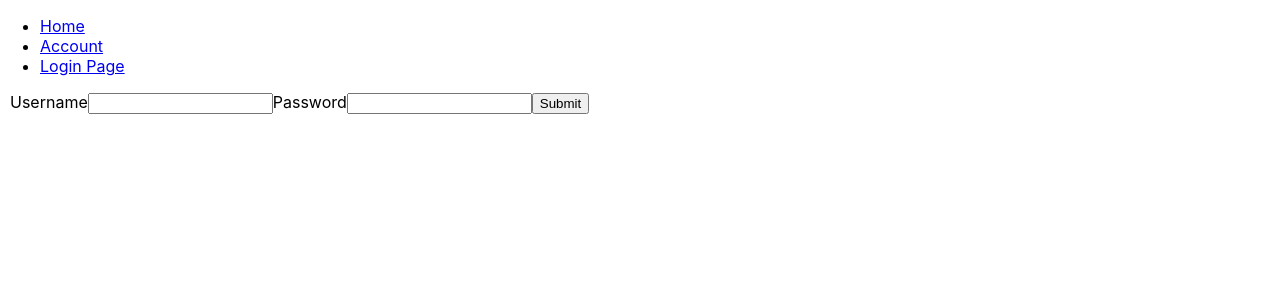
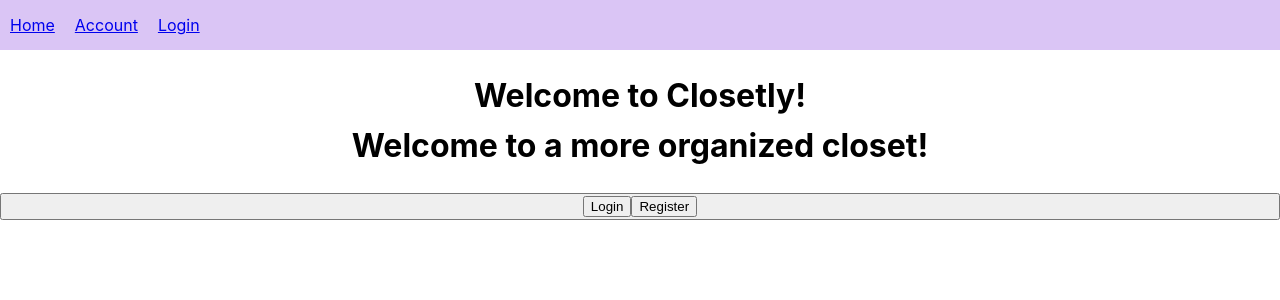
Before and after one commit to nikitasheremet/closetly-frontend, a React (Create React App) app: page /landing in a window 1280 px wide. Before the commit this address led to /login. Shown: the top 300 px of the page. Built offline with nearby package versions, Linux system fonts and the light colour scheme; no server answers.

Commit message:
add navbar and landing page

```diff
--- a/package.json
+++ b/package.json
@@ -17,6 +17,7 @@
     "react-dom": "^17.0.1",
     "react-router-dom": "^5.2.0",
     "react-scripts": "4.0.1",
+    "styled-components": "^5.3.3",
     "typescript": "^4.1.2",
     "web-vitals": "^0.2.4"
   },
--- a/src/components/Account/Account.tsx
+++ b/src/components/Account/Account.tsx
@@ -1,54 +1,61 @@
 import { useState } from "react";
-import {
-    Link, useHistory
-  } from "react-router-dom";
+import { useHistory } from "react-router-dom";
 import serverRequest from "../../helpers/serverRequest";
 
 function Account() {
   const history = useHistory();
-  const [updatedPassword, setUpdatedPassword] = useState({pass1: "", pass2: ""})
+  const [updatedPassword, setUpdatedPassword] = useState({
+    pass1: "",
+    pass2: "",
+  });
   const handleUpdatePassword = async () => {
-    const {pass1, pass2} = updatedPassword
+    const { pass1, pass2 } = updatedPassword;
     if (pass1 === pass2) {
       try {
-        await serverRequest("post", `/user/updatePassword`, { newPassword: pass1}, history)
-        setUpdatedPassword({pass1: "", pass2: ""})
+        await serverRequest(
+          "post",
+          `/user/updatePassword`,
+          { newPassword: pass1 },
+          history
+        );
+        setUpdatedPassword({ pass1: "", pass2: "" });
       } catch (err) {
         console.error("password could not be saved", err);
       }
     } else {
-      window.alert("Passwords do not match")
+      window.alert("Passwords do not match");
     }
-  }
+  };
   const handleNewPasswordOnChange = (e) => {
-    setUpdatedPassword(state => ({...state, [e.target.name]: e.target.value}))
-  }
+    setUpdatedPassword((state) => ({
+      ...state,
+      [e.target.name]: e.target.value,
+    }));
+  };
   return (
     <div>
-      <div>
-      <nav>
-          <ul>
-            <li>
-              <Link to="/">Home</Link>
-            </li>
-            <li>
-              <Link to="/account">Account</Link>
-            </li>
-            <li>
-              <Link to="/login">Login Page</Link>
-            </li>
-          </ul>
-        </nav>
-
-  </div>
       <p>Update your password</p>
       <label htmlFor="pass-1">Enter new password</label>
-  <input id="pass-1" name="pass1" onChange={handleNewPasswordOnChange} value={updatedPassword.pass1} type="password"></input>
+      <input
+        id="pass-1"
+        name="pass1"
+        onChange={handleNewPasswordOnChange}
+        value={updatedPassword.pass1}
+        type="password"
+      ></input>
       <label htmlFor="pass-2">Re-enter password</label>
-  <input id="pass-2" name="pass2" onChange={handleNewPasswordOnChange} value={updatedPassword.pass2} type="password"></input>
-  <button id="pass-update" onClick={handleUpdatePassword}>Update Password</button>
+      <input
+        id="pass-2"
+        name="pass2"
+        onChange={handleNewPasswordOnChange}
+        value={updatedPassword.pass2}
+        type="password"
+      ></input>
+      <button id="pass-update" onClick={handleUpdatePassword}>
+        Update Password
+      </button>
     </div>
- )
+  );
 }
 
 export default Account;
--- a/src/components/App.tsx
+++ b/src/components/App.tsx
@@ -1,20 +1,21 @@
-import '../css/App.css';
-import {
-  BrowserRouter,
-  Switch,
-  Route,
-} from "react-router-dom";
-import Account from "./Account/Account"
-import Login from "./Login/Login"
-import Main from "./Home/Main"
+import "../css/App.css";
+import { BrowserRouter, Switch, Route } from "react-router-dom";
+import Account from "./Account/Account";
+import Login from "./Login/Login";
+import Main from "./Home/Main";
+import Navbar from "./Navbar";
+import LandingPage from "./LandingPage/LandingPage";
 
 function App() {
   return (
-  <BrowserRouter
-  >
+    <BrowserRouter>
+      <Navbar />
       <Switch>
         <Route path="/account">
           <Account />
+        </Route>
+        <Route path="/landing">
+          <LandingPage />
         </Route>
         <Route path="/login">
           <Login />
@@ -23,7 +24,8 @@ function App() {
           <Main />
         </Route>
       </Switch>
-  </BrowserRouter>)
+    </BrowserRouter>
+  );
 }
 
 export default App;
--- a/src/components/Home/Main.tsx
+++ b/src/components/Home/Main.tsx
@@ -1,5 +1,5 @@
-import { Fragment, useEffect, useState } from "react";
-import { Link, useHistory } from "react-router-dom";
+import { useEffect, useState } from "react";
+import { useHistory } from "react-router-dom";
 import ImageUpload from "./ImageUpload";
 import ImageCard from "./ImageCard";
 import ImageDetails from "./ImageDetails";
@@ -38,7 +38,6 @@ function Main() {
     setTags(Array.from(new Set(arrayOfTags)));
   }, [userImages]);
 
-
   useEffect(() => {
     async function fetchImages() {
       try {
@@ -66,7 +65,7 @@ function Main() {
         if (selectedTags.includes(imageTag)) {
           return imageTag;
         } else {
-          return undefined
+          return undefined;
         }
       })
       .filter((tag) => tag);
@@ -77,20 +76,7 @@ function Main() {
     }
   };
   return (
-    <Fragment>
-      <nav>
-        <ul>
-          <li>
-            <Link to="/">Home</Link>
-          </li>
-          <li>
-            <Link to="/account">Account</Link>
-          </li>
-          <li>
-            <Link to="/login">Login Page</Link>
-          </li>
-        </ul>
-      </nav>
+    <>
       <div>
         <div>
           <button onClick={addPictureClick}>Add Picture</button>
@@ -130,7 +116,7 @@ function Main() {
                 />
               );
             } else {
-              return undefined
+              return undefined;
             }
           })}
         </div>
@@ -145,7 +131,7 @@ function Main() {
           )}
         </div>
       </div>
-    </Fragment>
+    </>
   );
 }
 
--- /dev/null
+++ b/src/components/LandingPage/LandingPage.tsx
@@ -0,0 +1,34 @@
+import React from "react";
+import styled from "styled-components";
+const LandingPage = () => {
+  return (
+    <LandingPageWrapper>
+      <LandingPageWelcomeMessage>
+        Welcome to Closetly! <br /> Welcome to a more organized closet!
+      </LandingPageWelcomeMessage>
+      <CtaButtonWrapper>
+        <button>Login</button>
+        <button>Register</button>
+      </CtaButtonWrapper>
+    </LandingPageWrapper>
+  );
+};
+
+const LandingPageWrapper = styled.div`
+  display: flex;
+  flex-direction: column;
+  width: 100vw;
+  height: 100%;
+`;
+const LandingPageWelcomeMessage = styled.h1`
+  text-align: center;
+  line-height: 50px;
+`;
+const CtaButtonWrapper = styled.button`
+  display: flex;
+  flex-direction: row;
+  align-items: space-around;
+  justify-content: center;
+`;
+
+export default LandingPage;
--- a/src/components/Login/Login.tsx
+++ b/src/components/Login/Login.tsx
@@ -1,70 +1,82 @@
-import React, { useEffect, useState} from 'react';
-import axios from 'axios'
-import {
-    Link,
-    useHistory
-  } from "react-router-dom";
+import React, { useEffect, useState } from "react";
+import axios from "axios";
+import { useHistory } from "react-router-dom";
 
 function Login() {
   let history = useHistory();
-    const [formData, setFormData] = useState({username: '', password: ''})
+  const [formData, setFormData] = useState({ username: "", password: "" });
   const handleSubmit = async (event) => {
-      event.preventDefault()
-      const token = localStorage.getItem('closetlyToken')
-      const {username, password} = formData
-      const loginResult = await axios.post(`${process.env.REACT_APP_BACKEND_URL}/user/login`, {
-        username, password, token
-      })
+    event.preventDefault();
+    const token = localStorage.getItem("closetlyToken");
+    const { username, password } = formData;
+    const loginResult = await axios.post(
+      `${process.env.REACT_APP_BACKEND_URL}/user/login`,
+      {
+        username,
+        password,
+        token,
+      }
+    );
     if (loginResult.data.createdToken) {
-        localStorage.setItem('closetlyToken', JSON.stringify(loginResult.data.createdToken))
+      localStorage.setItem(
+        "closetlyToken",
+        JSON.stringify(loginResult.data.createdToken)
+      );
     }
     if (loginResult.data.loggedIn) {
-        history.push('/')
+      history.push("/");
+    }
+  };
+
+  const updateData = (updateEvent: React.FormEvent<HTMLInputElement>): void => {
+    const {
+      currentTarget: { name: formKey, value },
+    } = updateEvent;
+    setFormData((formData) => ({ ...formData, [formKey]: value }));
+  };
+  useEffect(() => {
+    (async () => {
+      const token = localStorage.getItem("closetlyToken");
+      if (token) {
+        try {
+          await axios.get(`${process.env.REACT_APP_BACKEND_URL}/`, {
+            headers: { Authorization: `Basic ${token}` },
+          });
+          history.push("/");
+        } catch (err) {
+          console.log(err);
         }
       }
-
-    const updateData = (updateEvent: React.FormEvent<HTMLInputElement>): void => {
-      const {currentTarget: {name: formKey, value}} = updateEvent
-      setFormData(formData => ({...formData, [formKey]: value}))
-    }
-    useEffect(() => {
-        (async () => {
-            const token = localStorage.getItem('closetlyToken')
-        if (token) {
-            try {
-                await axios.get(`${process.env.REACT_APP_BACKEND_URL}/`, {headers: {'Authorization': `Basic ${token}`}})
-                history.push('/')
-            } catch (err) {
-                console.log(err)
-            }
-        }
-        })()
-    }, [history])
+    })();
+  }, [history]);
   return (
     <div>
-    <nav>
-        <ul>
-          <li>
-            <Link to="/">Home</Link>
-          </li>
-          <li>
-            <Link to="/account">Account</Link>
-          </li>
-          <li>
-            <Link to="/login">Login Page</Link>
-          </li>
-        </ul>
-      </nav>
-
-     <form style={{margin: 10}} onSubmit={handleSubmit} action={`${process.env.BACKEND_URL}/login`} method="post">
+      <form
+        style={{ margin: 10 }}
+        onSubmit={handleSubmit}
+        action={`${process.env.BACKEND_URL}/login`}
+        method="post"
+      >
         <label htmlFor="username">Username</label>
-       <input id="username" name="username" type="text" value={formData.username} onChange={updateData}/>
+        <input
+          id="username"
+          name="username"
+          type="text"
+          value={formData.username}
+          onChange={updateData}
+        />
         <label htmlFor="password">Password</label>
-       <input id="password" name="password" type="password" value={formData.password} onChange={updateData}/>
+        <input
+          id="password"
+          name="password"
+          type="password"
+          value={formData.password}
+          onChange={updateData}
+        />
         <button type="submit">Submit</button>
       </form>
     </div>
-   )
+  );
 }
 
 export default Login;
--- /dev/null
+++ b/src/components/Navbar.tsx
@@ -0,0 +1,26 @@
+import { Link } from "react-router-dom";
+import styled from "styled-components";
+
+function Navbar() {
+  return (
+    <Nav id="navigation-wrapper">
+      <HeaderLink to="/">Home</HeaderLink>
+      <HeaderLink to="/account">Account</HeaderLink>
+      <HeaderLink to="/login">Login</HeaderLink>
+    </Nav>
+  );
+}
+
+export default Navbar;
+
+const HeaderLink = styled(Link)`
+  margin: 0 10px 0 10px;
+`;
+const Nav = styled.nav`
+  display: flex;
+  flex-direction: row;
+  height: 2em;
+  align-items: center;
+  background-color: #dac5f5;
+  height: 100%;
+`;
--- a/src/css/index.css
+++ b/src/css/index.css
@@ -1,13 +1,19 @@
 body {
   margin: 0;
-  font-family: -apple-system, BlinkMacSystemFont, 'Segoe UI', 'Roboto', 'Oxygen',
-    'Ubuntu', 'Cantarell', 'Fira Sans', 'Droid Sans', 'Helvetica Neue',
+  font-family: -apple-system, BlinkMacSystemFont, "Segoe UI", "Roboto", "Oxygen",
+    "Ubuntu", "Cantarell", "Fira Sans", "Droid Sans", "Helvetica Neue",
     sans-serif;
   -webkit-font-smoothing: antialiased;
   -moz-osx-font-smoothing: grayscale;
 }
 
 code {
-  font-family: source-code-pro, Menlo, Monaco, Consolas, 'Courier New',
+  font-family: source-code-pro, Menlo, Monaco, Consolas, "Courier New",
     monospace;
 }
+
+#root {
+  height: 100vh;
+  display: grid;
+  grid-template-rows: 50px auto;
+}
```
Also changed, not shown: 1 other file (tests, documents, lock files or other folders). Lines whose indentation alone changed are shown as unchanged.
